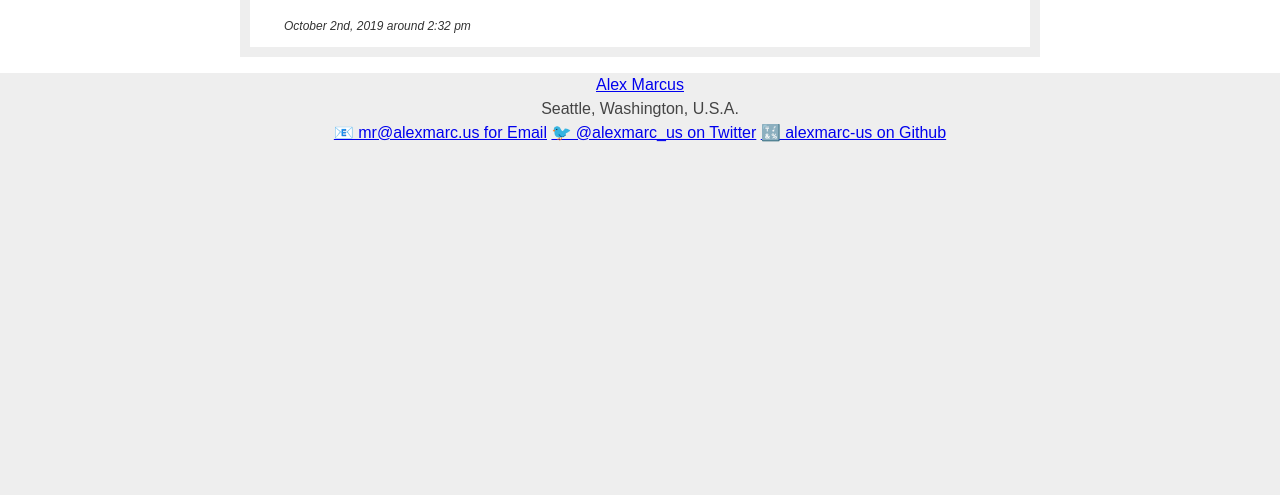
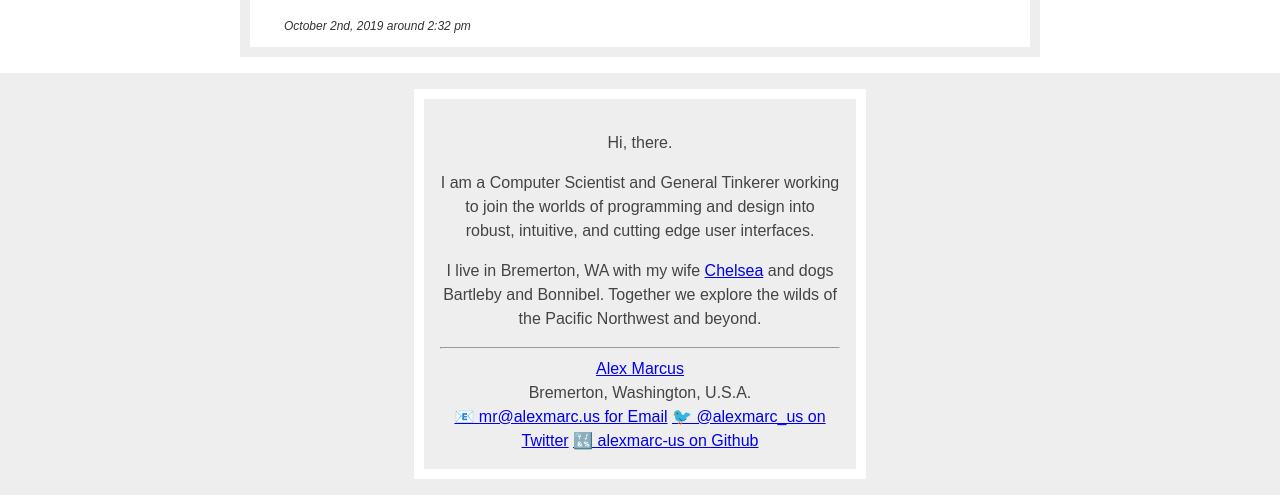
Before and after one commit to alexmarc-us/alexmarc.us_11ty, an Eleventy site: page index.html in a window 1280 px wide. Shown: the part 523-1018 px from the top of the page. Before the commit the page ends 800 px from the top, so only its background shows below. Built offline with nearby package versions, Linux system fonts and the light colour scheme; Eleventy itself is replaced by a stand-in of ours; files that its build step writes are made by us from their sources.

Commit message:
Adds h-card to footer

```diff
--- a/_includes/main.njk
+++ b/_includes/main.njk
@@ -41,9 +41,20 @@ title: Alex Marcus
 		</main>
 		<footer>
 			<section class="h-card">
+				<section class="p-note">
+				<p>
+				Hi, there.
+				</p>
+				<p>
+				I am a Computer Scientist and General Tinkerer working to join the worlds of programming and design into robust, intuitive, and cutting edge user interfaces.
+				</p>
+				<p>
+				I live in Bremerton, WA with my wife <a href="https://chelseakellogg.com">Chelsea</a> and dogs Bartleby and Bonnibel.  Together we explore the wilds of the Pacific Northwest and beyond.
+				</p>
+				<hr />
 				<a class="p-name u-url" rel="me" href="https://alexmarc.us">Alex Marcus</a>
 				<br />
-				<span class="p-locality">Seattle</span>,
+				<span class="p-locality">Bremerton</span>,
 				<span class="p-region">Washington</span>,
 				<span class="p-country-name">U.S.A.</span>
 				<br />
--- a/css/main.css
+++ b/css/main.css
@@ -70,8 +70,10 @@ main article footer {
 	text-align: right;
 }
 
-body>footer {
+body>footer section.h-card {
+	max-width: 400px;
 	text-align: center;
+	margin: 0 auto;
 }
 
 body.min > header {
--- a/css/min.css
+++ b/css/min.css
@@ -56,3 +56,12 @@ main article header p.p-summary {
 	border: 5px solid #eee;
 	padding: 1em;
 }
+
+body>footer {
+	padding: 1em;
+}
+
+body>footer .h-card {
+	border: 10px solid #ffffff;
+	padding: 1em;
+}
```
